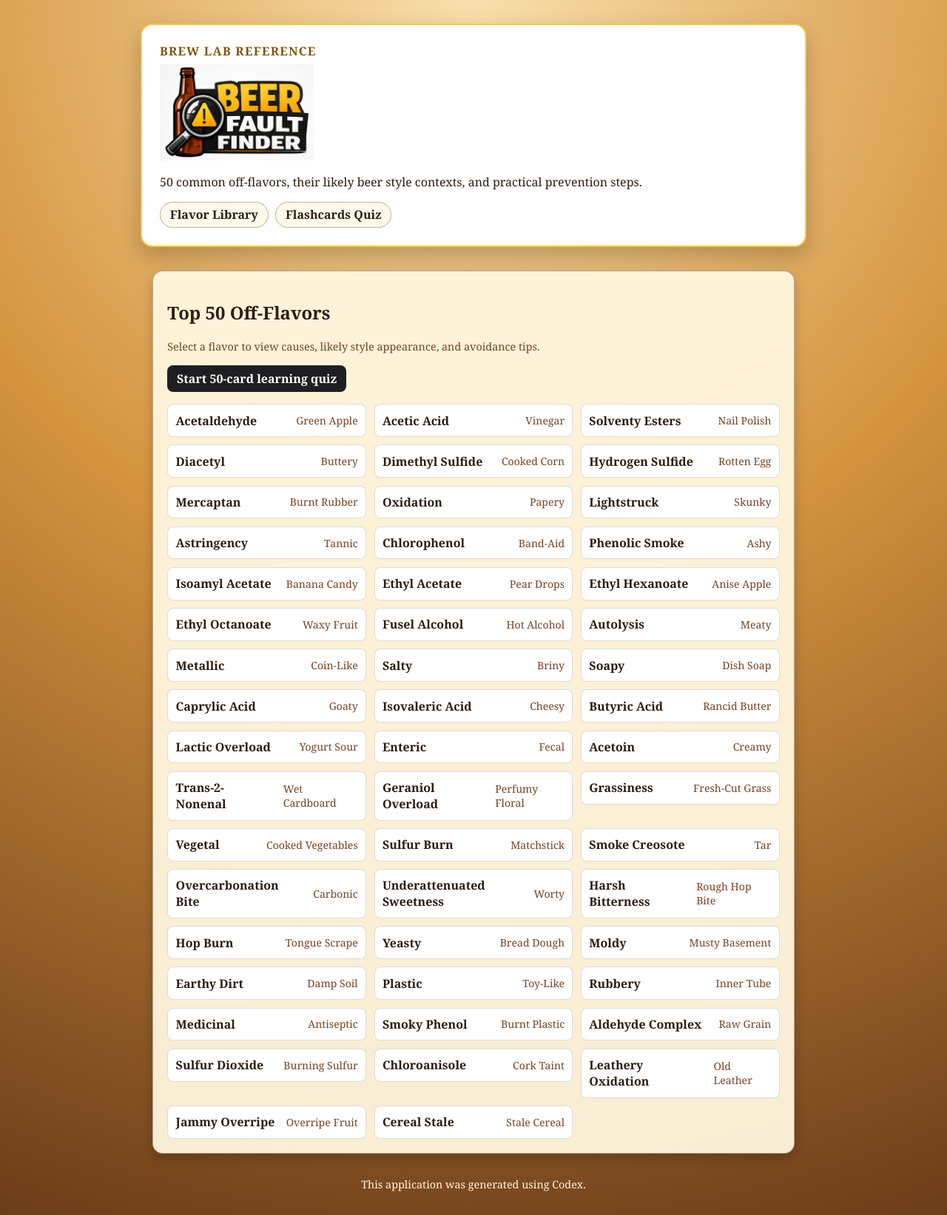
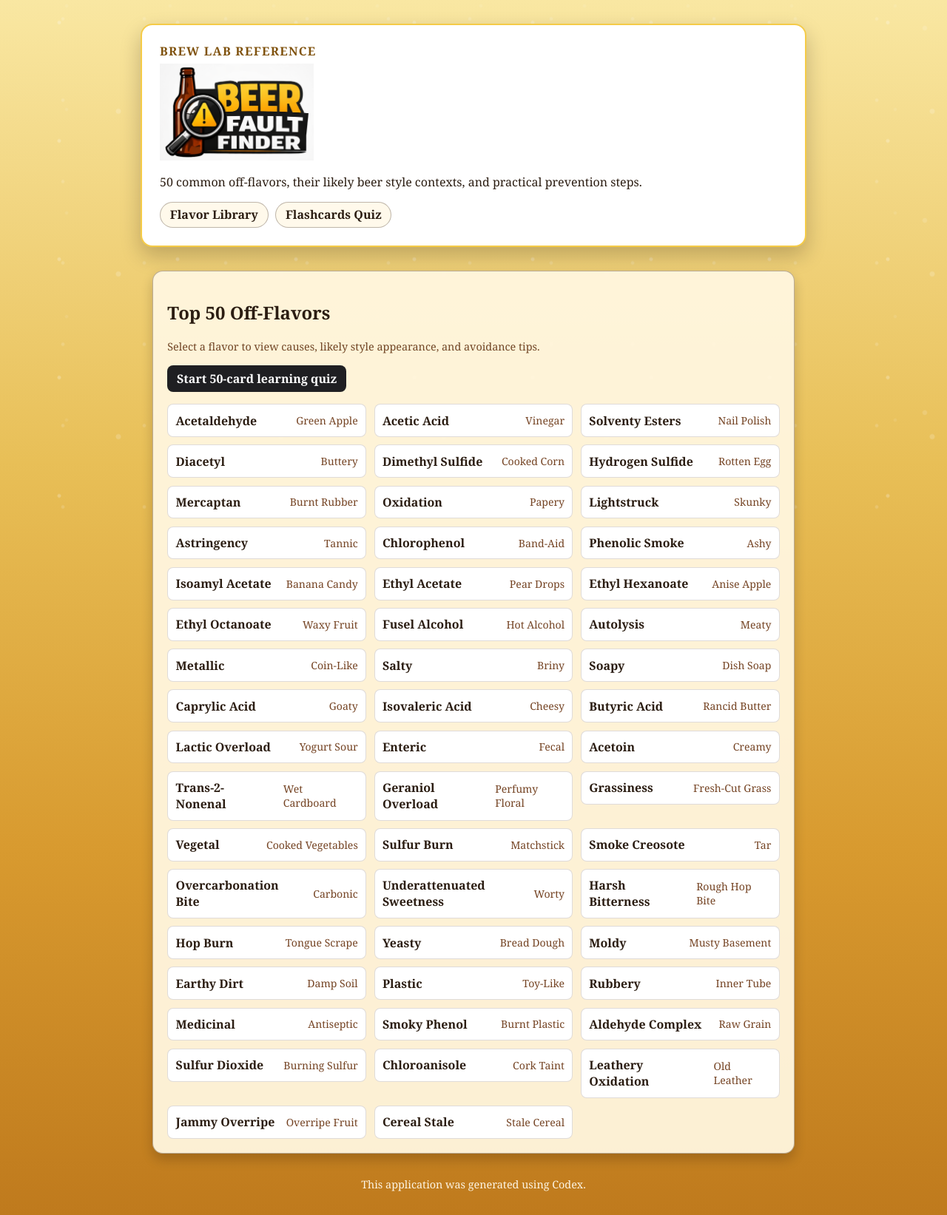
Before and after one commit to greenladdev/BeerLabRepo, a Flask app: page / in a window 1280 px wide. Shown: the whole page at 74% size. Run offline with Flask 3, Linux system fonts and the light colour scheme.

Commit message:
Update background to pilsner color with carbonation bubbles

```diff
--- a/app/static/styles.css
+++ b/app/static/styles.css
@@ -13,9 +13,64 @@
 body {
   margin: 0;
   font-family: Georgia, "Times New Roman", serif;
-  background: radial-gradient(circle at top, #f8dfac 0%, #d4943f 45%, #6b3c1a 100%);
   color: var(--oak);
   min-height: 100vh;
+  position: relative;
+  overflow-x: hidden;
+  background: linear-gradient(180deg, #f9e7a2 0%, #e8bf57 38%, #d89a2f 70%, #bf7a1d 100%);
+}
+
+body::before,
+body::after {
+  content: "";
+  position: fixed;
+  inset: 0;
+  pointer-events: none;
+  z-index: 0;
+}
+
+body::before {
+  opacity: 0.45;
+  background-image:
+    radial-gradient(circle, rgba(255, 255, 255, 0.55) 0 2px, transparent 3px),
+    radial-gradient(circle, rgba(255, 255, 255, 0.42) 0 3px, transparent 4px),
+    radial-gradient(circle, rgba(255, 255, 255, 0.35) 0 1.7px, transparent 3px);
+  background-size: 160px 160px, 220px 220px, 110px 110px;
+  background-position: 0 0, 50px 90px, 30px 20px;
+  animation: bubbles-rise-slow 24s linear infinite;
+}
+
+body::after {
+  opacity: 0.3;
+  background-image:
+    radial-gradient(circle, rgba(255, 255, 255, 0.48) 0 2.5px, transparent 4px),
+    radial-gradient(circle, rgba(255, 255, 255, 0.32) 0 1.5px, transparent 3px);
+  background-size: 260px 260px, 140px 140px;
+  background-position: 80px 40px, 20px 70px;
+  animation: bubbles-rise-fast 14s linear infinite;
+}
+
+body > * {
+  position: relative;
+  z-index: 1;
+}
+
+@keyframes bubbles-rise-slow {
+  from {
+    transform: translateY(0);
+  }
+  to {
+    transform: translateY(-180px);
+  }
+}
+
+@keyframes bubbles-rise-fast {
+  from {
+    transform: translateY(0);
+  }
+  to {
+    transform: translateY(-280px);
+  }
 }
 
 .hero {
```
